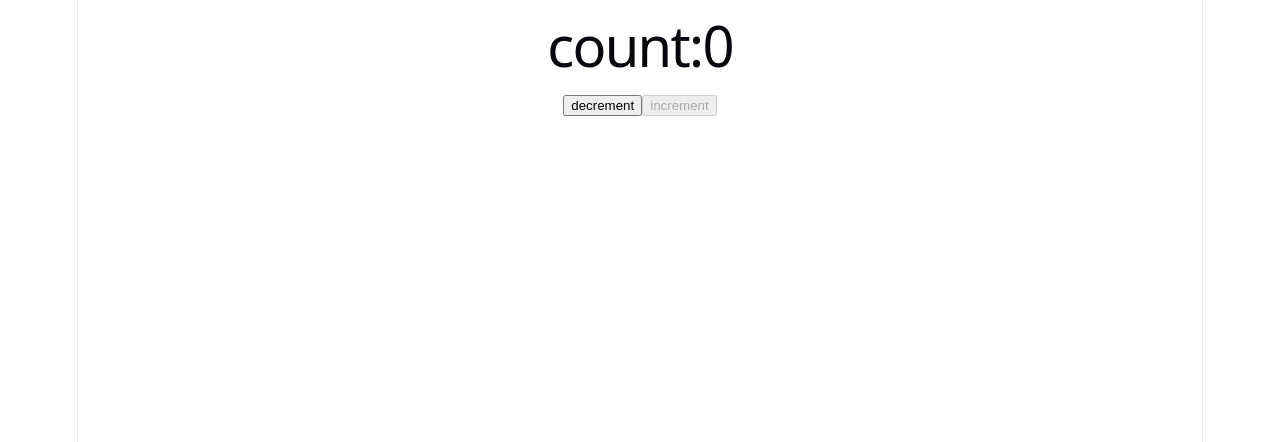
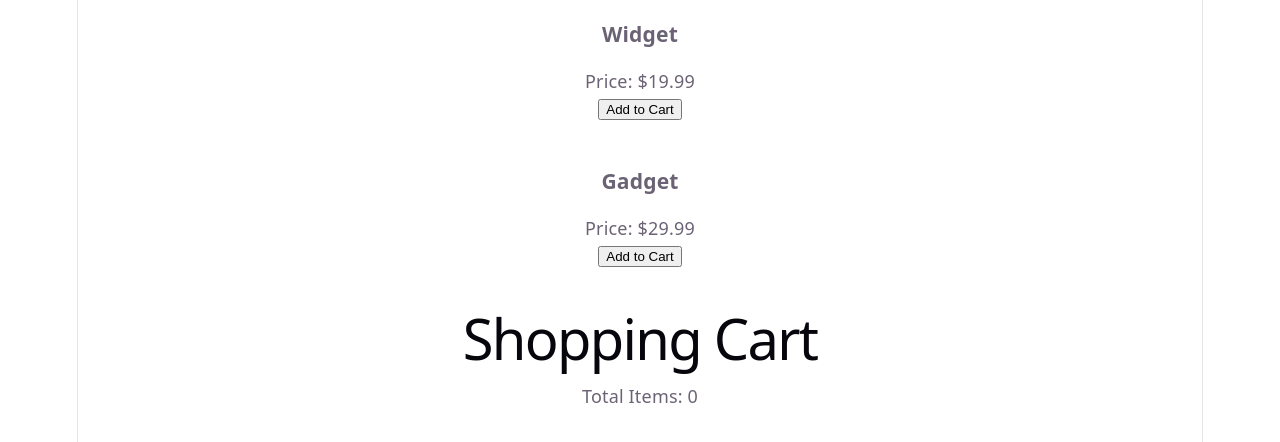
Before and after one commit to hanadaadn20-oss/react-exercise, a React (Vite) app: page / in a window 1280 px wide. Shown: the top 442 px of the page. Built offline with nearby package versions, Linux system fonts and the light colour scheme.

Commit message:
an other commt

```diff
--- a/src/App.jsx
+++ b/src/App.jsx
@@ -1,23 +1,56 @@
-import { useState } from "react";
+import React, { createContext, useContext, useState } from "react";
+import ShoppingCart from "./ShoppingCart";
 
-function App() {
-  const[count, setCount]=useState(0)
-  const handleAdd =()=>{
-   setCount(count+1)
-  }
+const CartContext = createContext();
 
-  const handleSub =()=>{
-    setCount(count-1)
-  }
+function Products() {
+  const { addToCart } = useContext(CartContext);
+
+  const products = [
+    { name: "Widget", price: 19.99 },
+    { name: "Gadget", price: 29.99 },
+  ];
 
   return (
-    <div>
-    <h1>count:{count}</h1>
+    <>
+      {products.map((item, index) => (
+        <div key={index}>
+          <h3>{item.name}</h3>
+          <p>Price: ${item.price}</p>
 
-    <button onClick={handleAdd}>decrement</button>
-    <button onClick={handleSub}   disabled={count === 0}g>increment</button>
-    </div>
+          <button onClick={() => addToCart(item)}>
+            Add to Cart
+          </button>
+
+          <br />
+          <br />
+        </div>
+      ))}
+    </>
   );
 }
 
-export default App;
+export default function App() {
+  const [cart, setCart] = useState([]);
+
+  const addToCart = (product) => {
+    setCart([...cart, product]);
+  };
+
+  const removeFromCart = (index) => {
+    setCart(cart.filter((_, i) => i !== index));
+  };
+
+  return (
+    <CartContext.Provider value={{ cart, addToCart, removeFromCart }}>
+      <div>
+        <Products />
+
+        <ShoppingCart
+          cart={cart}
+          removeFromCart={removeFromCart}
+        />
+      </div>
+    </CartContext.Provider>
+  );
+}
--- a/src/ShoppingCart.jsx
+++ b/src/ShoppingCart.jsx
@@ -1,49 +1,23 @@
-import { useState } from "react";
+import React, { useContext } from "react";
 
-const ShoppingCart = () => {
+export default function ShoppingCart({ cart, removeFromCart }) {
+  return (
+    <>
+      <h1>Shopping Cart</h1>
 
+      <p>Total Items: {cart.length}</p>
 
+      <ul>
+        {cart.map((item, index) => (
+          <li key={index}>
+            {item.name} - ${item.price}
 
-  const [products, setProducts] =useState([])
-
-
-  const [productName, setProductName] = useState("")
-
-  const [productPrice, setProductPrice] = useState('')
-
-
-
-
-
-
-  return (
-    <div><h2>simple shopping cart</h2>
-
-    <div>
-      <h3>add product </h3>
-
-      <input type="text" placeholder="add product"/>
-
-      <input type="number" placeholder="add price"/>
-      <button>Add Cart</button>
-
-
-
-    </div>
-    {
-  products.length > 0 ? (
-    <h3>Added products</h3>
-  ) : (
-    <p>the cart is empty</p>
-  )
+            <button onClick={() => removeFromCart(index)}>
+              Remove
+            </button>
+          </li>
+        ))}
+      </ul>
+    </>
+  );
 }
-
-
-
-    </div>
-
-  )
-
-}
-
-export default ShoppingCart;
```
